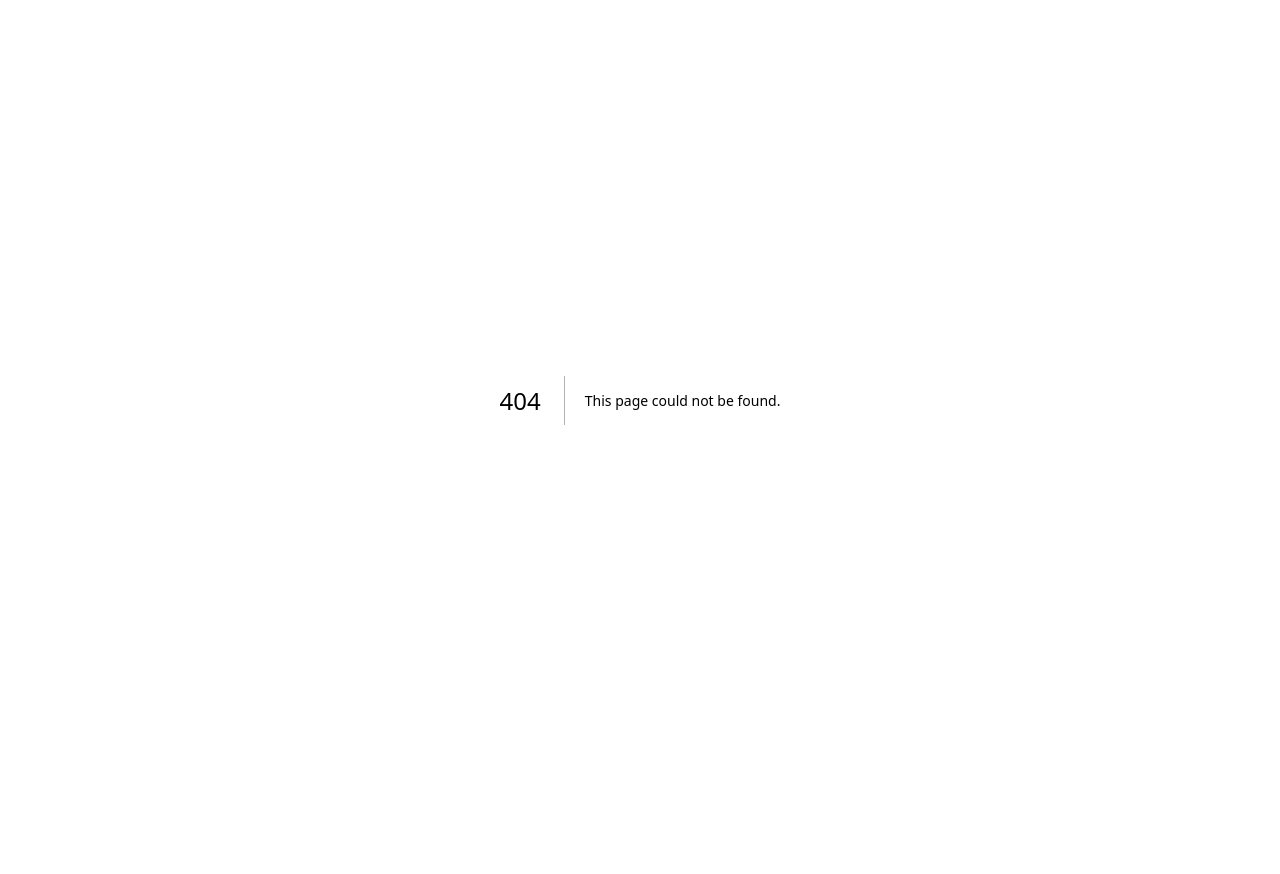
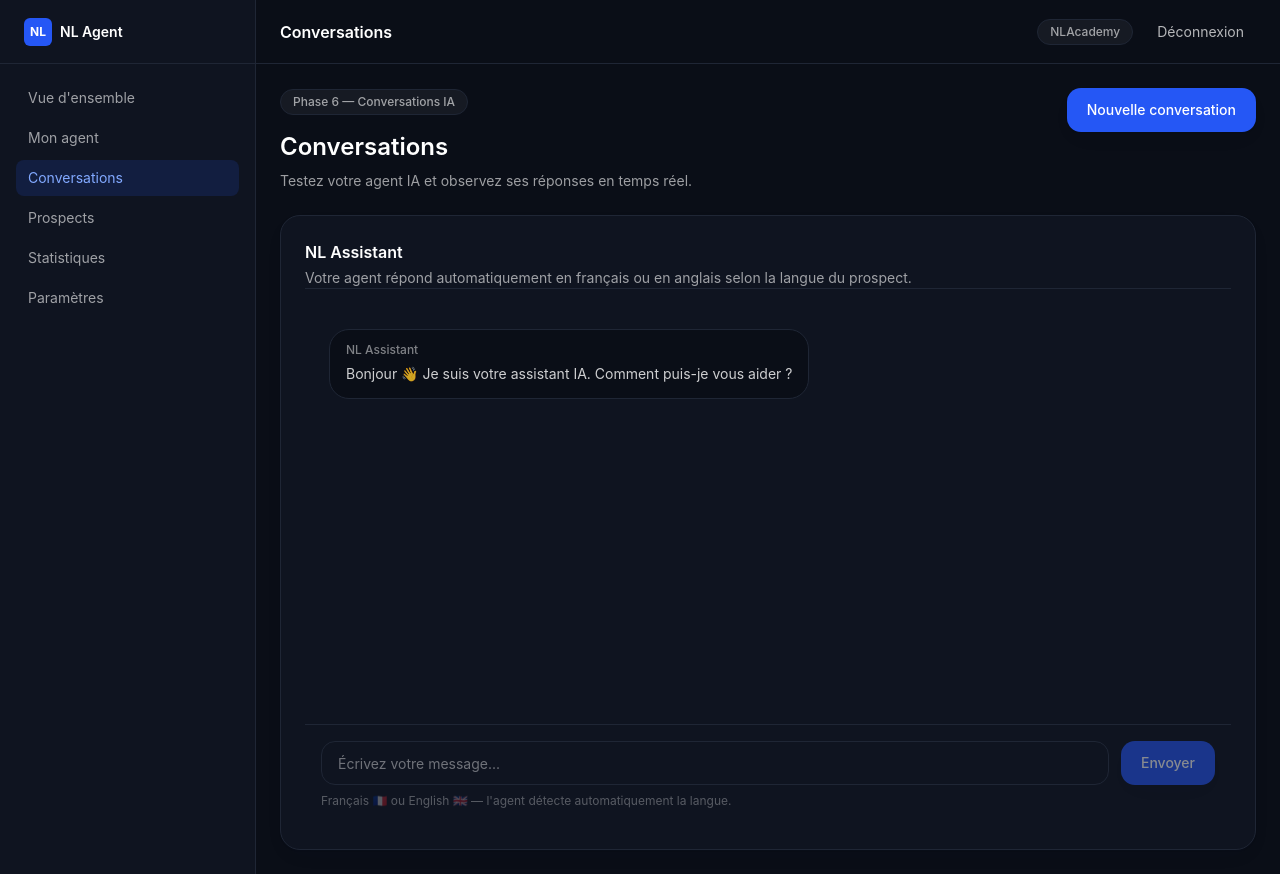
Before and after one commit to NLAcademy-officiel/NL-Agent, a Next.js app: page /dashboard/conversations in a window 1280 px wide. Before the commit this address had no page. Before the commit the page ends 800 px from the top, so only its background shows below. Built offline with nearby package versions, Linux system fonts and the light colour scheme.

Commit message:
Add ConversationsPage component for chat interface

```diff
--- /dev/null
+++ b/app/dashboard/conversations/page.tsx
@@ -0,0 +1,254 @@
+"use client";
+
+import { FormEvent, useEffect, useRef, useState } from "react";
+
+import { DashboardTopbar } from "@/components/dashboard/topbar";
+import {
+  Card,
+  CardContent,
+  CardDescription,
+  CardHeader,
+  CardTitle,
+} from "@/components/ui/card";
+import { Badge } from "@/components/ui/badge";
+import { Button } from "@/components/ui/button";
+import { Input } from "@/components/ui/input";
+
+type ChatMessage = {
+  id: string;
+  role: "user" | "assistant";
+  content: string;
+};
+
+export default function ConversationsPage() {
+  const [messages, setMessages] = useState<ChatMessage[]>([
+    {
+      id: "welcome",
+      role: "assistant",
+      content:
+        "Bonjour 👋 Je suis votre assistant IA. Comment puis-je vous aider ?",
+    },
+  ]);
+
+  const [message, setMessage] = useState("");
+  const [sending, setSending] = useState(false);
+  const [error, setError] = useState("");
+
+  const messagesEndRef = useRef<HTMLDivElement | null>(null);
+
+  useEffect(() => {
+    messagesEndRef.current?.scrollIntoView({
+      behavior: "smooth",
+    });
+  }, [messages, sending]);
+
+  async function handleSubmit(
+    event: FormEvent<HTMLFormElement>
+  ) {
+    event.preventDefault();
+
+    const trimmedMessage = message.trim();
+
+    if (!trimmedMessage || sending) {
+      return;
+    }
+
+    setError("");
+
+    const userMessage: ChatMessage = {
+      id: `${Date.now()}-user`,
+      role: "user",
+      content: trimmedMessage,
+    };
+
+    setMessages((current) => [
+      ...current,
+      userMessage,
+    ]);
+
+    setMessage("");
+    setSending(true);
+
+    try {
+      const response = await fetch("/api/agent/chat", {
+        method: "POST",
+        headers: {
+          "Content-Type": "application/json",
+        },
+        body: JSON.stringify({
+          message: trimmedMessage,
+        }),
+      });
+
+      const result = await response.json();
+
+      if (!response.ok) {
+        setError(
+          result.error ||
+            "Impossible d'obtenir une réponse de l'agent."
+        );
+        return;
+      }
+
+      const assistantMessage: ChatMessage = {
+        id: `${Date.now()}-assistant`,
+        role: "assistant",
+        content: result.reply,
+      };
+
+      setMessages((current) => [
+        ...current,
+        assistantMessage,
+      ]);
+    } catch {
+      setError(
+        "Impossible de contacter le serveur. Réessayez."
+      );
+    } finally {
+      setSending(false);
+    }
+  }
+
+  function clearConversation() {
+    setMessages([
+      {
+        id: "welcome-reset",
+        role: "assistant",
+        content:
+          "Bonjour 👋 Je suis votre assistant IA. Comment puis-je vous aider ?",
+      },
+    ]);
+
+    setError("");
+  }
+
+  return (
+    <>
+      <DashboardTopbar title="Conversations" />
+
+      <div className="p-6">
+        <div className="mb-6 flex flex-col gap-4 md:flex-row md:items-start md:justify-between">
+          <div>
+            <Badge variant="neutral">
+              Phase 6 — Conversations IA
+            </Badge>
+
+            <h1 className="mt-4 text-2xl font-semibold text-white">
+              Conversations
+            </h1>
+
+            <p className="mt-2 max-w-2xl text-sm text-white/60">
+              Testez votre agent IA et observez ses réponses
+              en temps réel.
+            </p>
+          </div>
+
+          <Button
+            type="button"
+            onClick={clearConversation}
+            disabled={sending}
+          >
+            Nouvelle conversation
+          </Button>
+        </div>
+
+        {error && (
+          <div className="mb-6 rounded-md border border-red-500/30 bg-red-500/10 p-3 text-sm text-red-300">
+            {error}
+          </div>
+        )}
+
+        <Card className="overflow-hidden">
+          <CardHeader className="border-b border-line">
+            <CardTitle>NL Assistant</CardTitle>
+
+            <CardDescription>
+              Votre agent répond automatiquement en français
+              ou en anglais selon la langue du prospect.
+            </CardDescription>
+          </CardHeader>
+
+          <CardContent className="p-0">
+            <div className="flex min-h-[520px] flex-col">
+              <div className="flex-1 space-y-4 overflow-y-auto p-6">
+                {messages.map((item) => {
+                  const isUser = item.role === "user";
+
+                  return (
+                    <div
+                      key={item.id}
+                      className={`flex ${
+                        isUser
+                          ? "justify-end"
+                          : "justify-start"
+                      }`}
+                    >
+                      <div
+                        className={`max-w-[85%] rounded-2xl px-4 py-3 text-sm leading-6 ${
+                          isUser
+                            ? "bg-brand-500 text-white"
+                            : "border border-line bg-ink text-white/80"
+                        }`}
+                      >
+                        <p className="mb-1 text-xs font-medium opacity-60">
+                          {isUser
+                            ? "Vous"
+                            : "NL Assistant"}
+                        </p>
+
+                        <p className="whitespace-pre-wrap">
+                          {item.content}
+                        </p>
+                      </div>
+                    </div>
+                  );
+                })}
+
+                {sending && (
+                  <div className="flex justify-start">
+                    <div className="rounded-2xl border border-line bg-ink px-4 py-3 text-sm text-white/50">
+                      NL Assistant réfléchit...
+                    </div>
+                  </div>
+                )}
+
+                <div ref={messagesEndRef} />
+              </div>
+
+              <div className="border-t border-line p-4">
+                <form
+                  onSubmit={handleSubmit}
+                  className="flex gap-3"
+                >
+                  <Input
+                    value={message}
+                    onChange={(event) =>
+                      setMessage(event.target.value)
+                    }
+                    placeholder="Écrivez votre message..."
+                    disabled={sending}
+                    autoComplete="off"
+                  />
+
+                  <Button
+                    type="submit"
+                    disabled={
+                      sending || !message.trim()
+                    }
+                  >
+                    {sending ? "..." : "Envoyer"}
+                  </Button>
+                </form>
+
+                <p className="mt-2 text-xs text-white/30">
+                  Français 🇫🇷 ou English 🇬🇧 — l'agent détecte
+                  automatiquement la langue.
+                </p>
+              </div>
+            </div>
+          </CardContent>
+        </Card>
+      </div>
+    </>
+  );
+}
```
